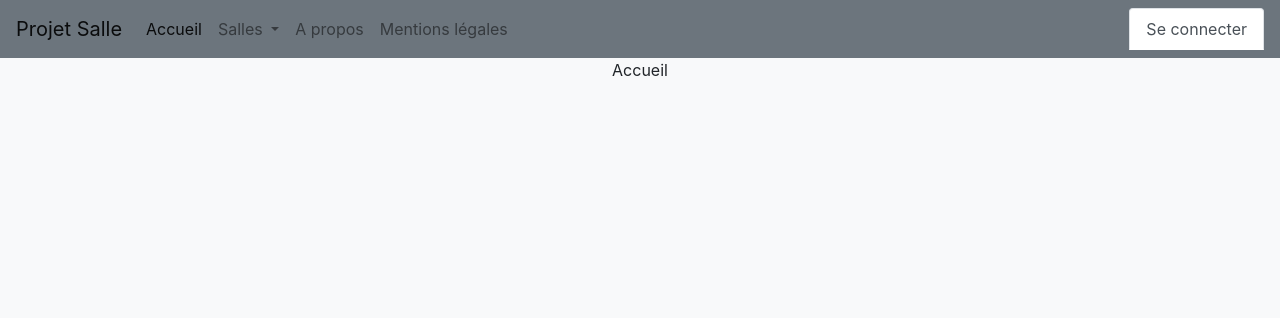
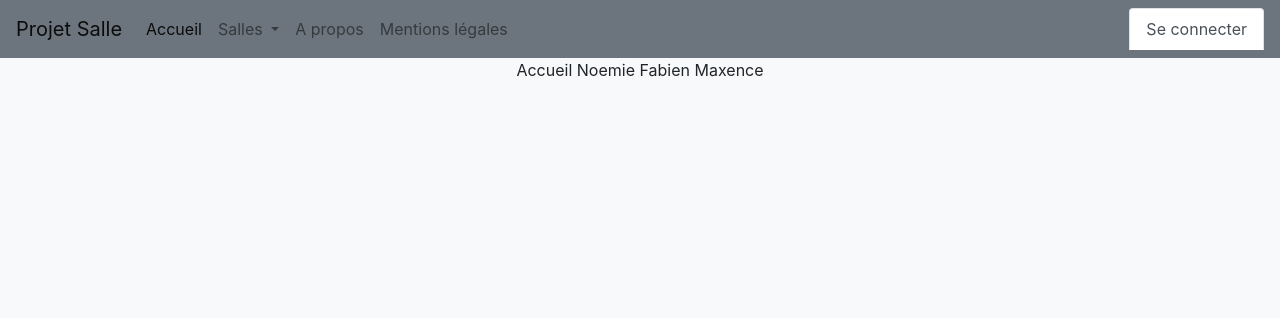
Before and after one commit to Floutts/Workshop3, a PHP site: template src/vue/index.html.twig in a window 1280 px wide. Shown: the top 318 px of the page. Run offline with PHP 8.4, Linux system fonts and the light colour scheme; the template is opened without the code that fills it, so the values that code supplies are empty; some libraries are stand-ins or nearby versions.

Commit message:
test index

```diff
--- a/src/vue/index.html.twig
+++ b/src/vue/index.html.twig
@@ -3,5 +3,8 @@
 {% block contenu %}
 
     Accueil
+    Noemie
+    Fabien
+    Maxence
 
 {% endblock %}
```
